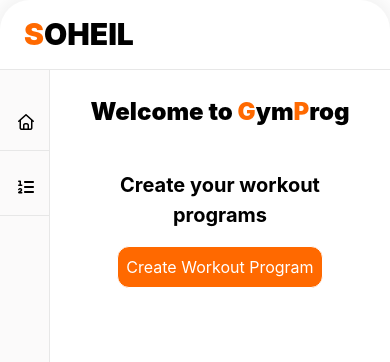
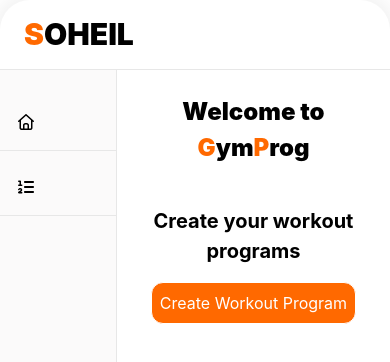
Before and after one commit to Arissj4/GymProg, a React (Vite) app in the folder front-end/: page / in a window 390 px wide. Shown: the top 362 px of the page. Built offline with nearby package versions, Linux system fonts and the light colour scheme.

Commit message:
[ADD] New Updates

```diff
--- a/front-end/src/App.css
+++ b/front-end/src/App.css
@@ -2,4 +2,6 @@
 
 @theme {
   --color-section-border-gray: #e7e7e7;
+
+  --breakpoint-ssm: 10rem;
 }
--- a/front-end/src/App.tsx
+++ b/front-end/src/App.tsx
@@ -8,6 +8,7 @@ import Sidebar from './components/Sidebar'
 import type { User } from './model/User'
 import PageHeader from './components/PageHeader'
 import { useEffect, useState } from 'react'
+import CreateWorkout from './components/CreateWorkout'
 
 
 function App() {
@@ -34,7 +35,6 @@ function App() {
   }
 
   function handleNavigate(route: string): void{
-    console.log(route);
     navigate(route);
   }
 
@@ -50,7 +50,9 @@ function App() {
           <Routes>
             <Route index element={<Home handleNavigate={handleNavigate} />} />
             <Route path="/login" element={<Login />} />
-            <Route path="/my-workouts" element={<MyWrokouts programs={['Program 1', 'Program 2', 'Program 3']} pageSize={windowSize} />} />
+            <Route path="/my-workouts" element={<MyWrokouts programs={['Program 1', 'Program 2', 'Program 3']} pageSize={windowSize} handleNavigate={handleNavigate}/>}>
+              <Route path='/my-workouts/create-workout' element={<CreateWorkout />}/>
+            </Route>
           </Routes>
         </div>
       </div>
--- /dev/null
+++ b/front-end/src/components/CreateWorkout.tsx
@@ -0,0 +1,19 @@
+import React from 'react'
+
+type Props = {}
+
+function CreateWorkout(props: Props) {
+  return (
+    <div id='create-workout' className='flex-auto h-full p-6 flex-col justify-center w-[70%]'>
+
+      <div>
+        <span>
+          Create Workout Plan
+        </span>
+      </div>
+
+    </div>
+  )
+}
+
+export default CreateWorkout
--- a/front-end/src/components/Home.tsx
+++ b/front-end/src/components/Home.tsx
@@ -4,7 +4,7 @@ type Props = {
   handleNavigate: (route: string) => void;
 }
 
-const Home = (props: Props) => {
+function Home (props: Props) {
   return (
     <div id="home" className='flex-auto h-full p-6 flex-col justify-center w-[70%]'>
       <div>
--- a/front-end/src/components/Login.tsx
+++ b/front-end/src/components/Login.tsx
@@ -1,6 +1,9 @@
 import React from 'react'
 
-const Login = () => {
+type Props = {}
+
+
+function Login ( props: Props) {
   return (
     <div>Login</div>
   )
--- a/front-end/src/components/MyWorkouts.tsx
+++ b/front-end/src/components/MyWorkouts.tsx
@@ -5,9 +5,10 @@ import { faPlus } from '@fortawesome/free-solid-svg-icons'
 type pageProps = {
   programs: string[],
   pageSize: number,
+  handleNavigate: (route: string) => void,
 }
 
-const MyWorkouts = (props: pageProps): ReactElement => {
+function MyWorkouts (props: pageProps): ReactElement {
   return (
     <div id="my-workouts" className='flex-auto h-full p-6 flex-col justify-center w-[70%]'>
       <div>
@@ -18,7 +19,7 @@ const MyWorkouts = (props: pageProps): ReactElement => {
 
       <div className='flex flex-col items-center mt-6'>
         <button
-          onClick={() => {}}
+          onClick={() => {props.handleNavigate('/my-workouts/create-workout')}}
           className='border p-2 rounded-xl bg-orange-500 text-white hover:bg-orange-600 hover:cursor-pointer'
         >
           <FontAwesomeIcon icon={faPlus} className='mr-1.5'/>
--- a/front-end/src/components/PageHeader.tsx
+++ b/front-end/src/components/PageHeader.tsx
@@ -6,7 +6,7 @@ type Props = {
   handleNavigate: (route: string) => void,
 }
 
-const PageHeader = (props: Props) => {
+function PageHeader (props: Props) {
   return (
     <div
     id='page-header'
--- a/front-end/src/components/Sidebar.tsx
+++ b/front-end/src/components/Sidebar.tsx
@@ -14,7 +14,7 @@ type Props = {
   handleNavigate: (route: string) => void;
 }
 
-const Sidebar = (props: Props) => {
+function Sidebar (props: Props) {
   function sidebarElementCreator(id: string,logo: IconProp, title: string, route: string): JSX.Element {
     return (
       <li key={id}
@@ -34,7 +34,7 @@ const Sidebar = (props: Props) => {
 
 
   return (
-    <div id="sidebar" className='border-r border-section-border-gray py-6'>
+    <div id="sidebar" className='ssm:w-12.5 border-r border-section-border-gray py-6'>
       <ul id="sidebar-list">
         {/* <div>
           <div>
--- a/front-end/src/index.scss
+++ b/front-end/src/index.scss
@@ -31,10 +31,10 @@
                 min-width: 30%;;
                 height: 100%;
 
-                @media (max-width: 520px) {
-                    max-width: 50px;
-                    min-width: 50px;
-                }
+                // @media (max-width: 520px) {
+                //     max-width: 50px;
+                //     min-width: 50px;
+                // }
             }
 
             #home{
```
